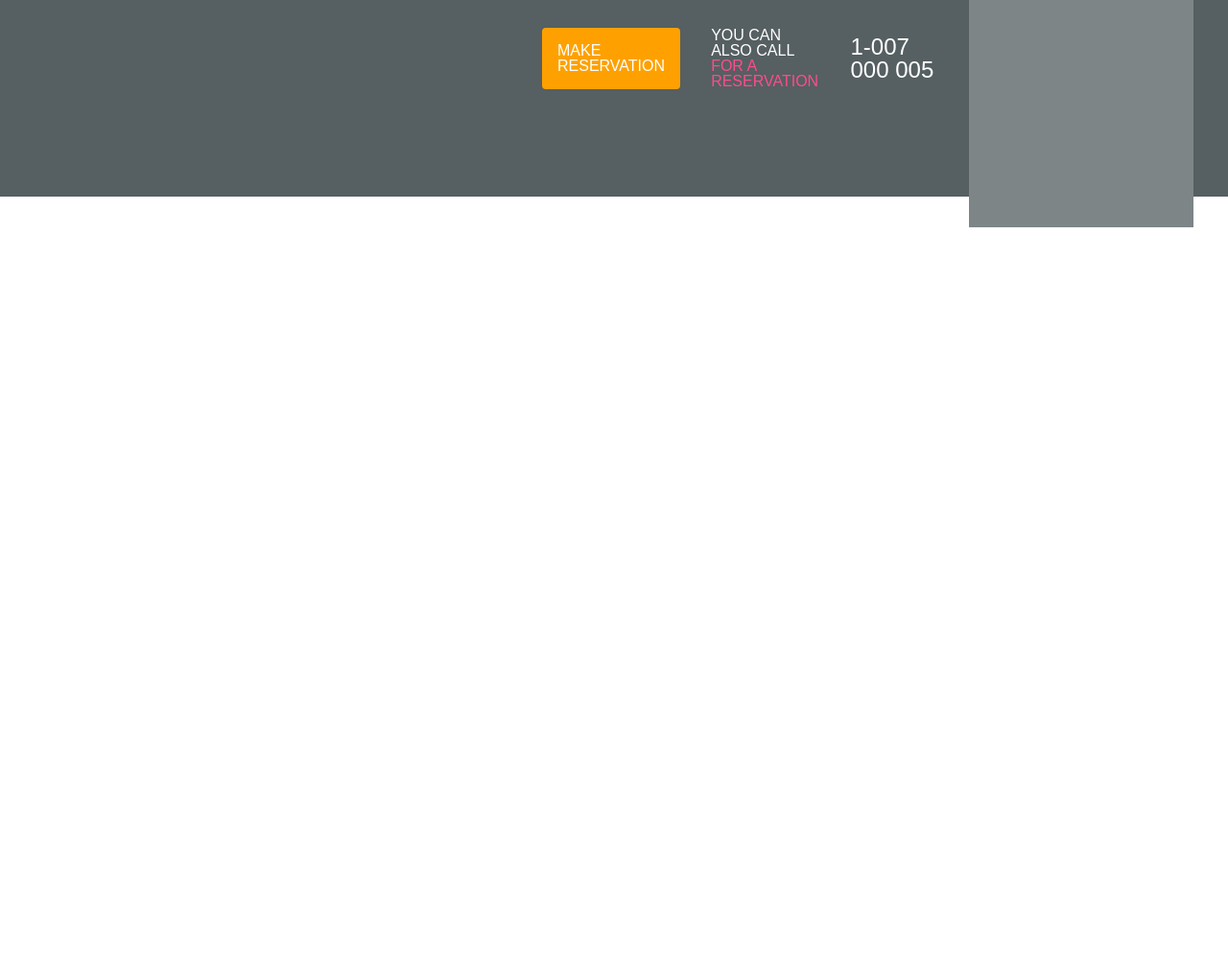
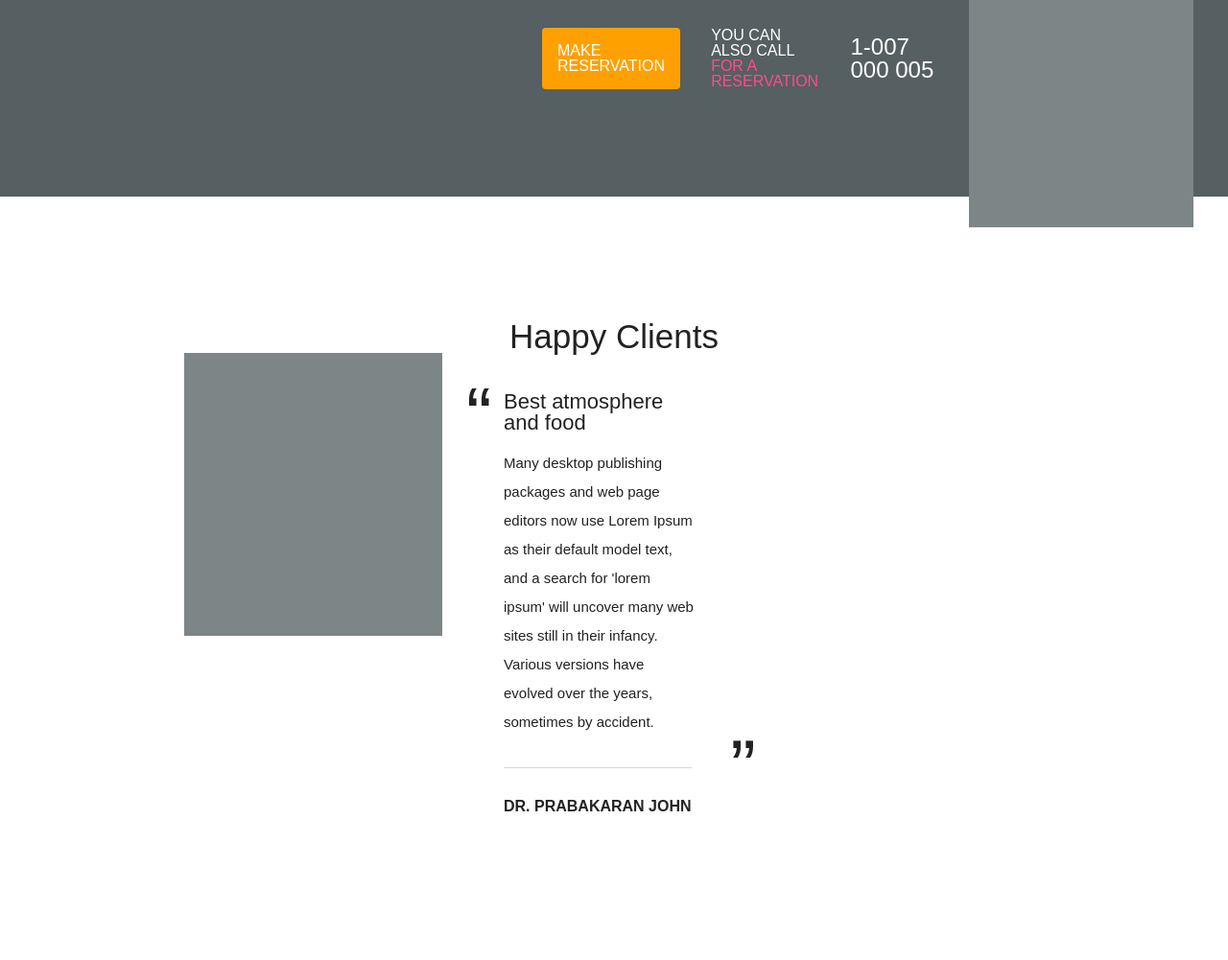
Before and after one commit to mpeciakk/staz-layout, a website built with Parcel: page index.html in a window 1280 px wide. Shown: the part 1664-2665 px from the top of the page at 96% size. Before the commit the page ends 1901 px from the top, so only its background shows below. Built offline with nearby package versions, Linux system fonts and the light colour scheme; files whose address does not match are found by name.

Commit message:
reviews section

```diff
--- a/index.html
+++ b/index.html
@@ -171,5 +171,29 @@
 
             <div class="image image-right"></div>
         </section>
+
+        <section class="reviews">
+            <div class="container">
+                <div class="title">Happy Clients</div>
+
+                <div class="content">
+                    <div class="image"></div>
+
+                    <div class="review">
+                        <div class="review-title">Best atmosphere and food</div>
+
+                        <div class="review-description">
+                            Many desktop publishing packages and web page editors now use Lorem Ipsum as their default
+                            model text, and a search for 'lorem ipsum' will uncover many web sites still in their
+                            infancy. Various versions have evolved over the years, sometimes by accident.
+                        </div>
+
+                        <div class="review-footer">
+                            DR. PRABAKARAN JOHN
+                        </div>
+                    </div>
+                </div>
+            </div>
+        </section>
     </body>
 </html>
--- a/scss/index.scss
+++ b/scss/index.scss
@@ -4,6 +4,7 @@
 @import './sections/home.scss';
 @import './sections/menu.scss';
 @import './sections/reservation.scss';
+@import './sections/reviews.scss';
 
 body {
     width: 100vw;
--- /dev/null
+++ b/scss/sections/reviews.scss
@@ -0,0 +1,62 @@
+.reviews {
+    padding-bottom: 128px;
+
+    .title {
+        margin-top: 128px;
+        font-size: 35px;
+        text-align: center;
+    }
+
+    .content {
+        display: flex;
+        flex-direction: row;
+        align-items: start;
+    }
+
+    .image {
+        min-width: 269px;
+        min-height: 295px;
+        background: $light-gray;
+    }
+
+    .review {
+        padding: 24px 64px;
+        margin-right: 300px;
+        position: relative;
+
+        &-title {
+            font-size: 22px;
+            padding: 16px 0;
+        }
+
+        &-description {
+            font-size: 15px;
+            line-height: 2em;
+        }
+
+        &-footer {
+            border-top: solid 1px $very-light-gray;
+            width: fit-content;
+            margin-top: 32px;
+            padding-top: 32px;
+            font-size: 16px;
+            font-weight: 600;
+        }
+
+        &::before {
+            content: '\201C';
+            position: absolute;
+            font-size: 5em;
+            left: 25px;
+            top: 25px;
+        }
+
+        &::after {
+            content: '\201E';
+            position: absolute;
+            font-size: 5em;
+            right: 0;
+            bottom: 80px;
+        }
+    }
+}
--- a/scss/variables.scss
+++ b/scss/variables.scss
@@ -1,4 +1,5 @@
 $orange: #fea100;
+$very-light-gray: #D7D7D7;
 $light-gray: #7d8587;
 $gray: #5c6369;
 $dark-gray: #565f61;
```
